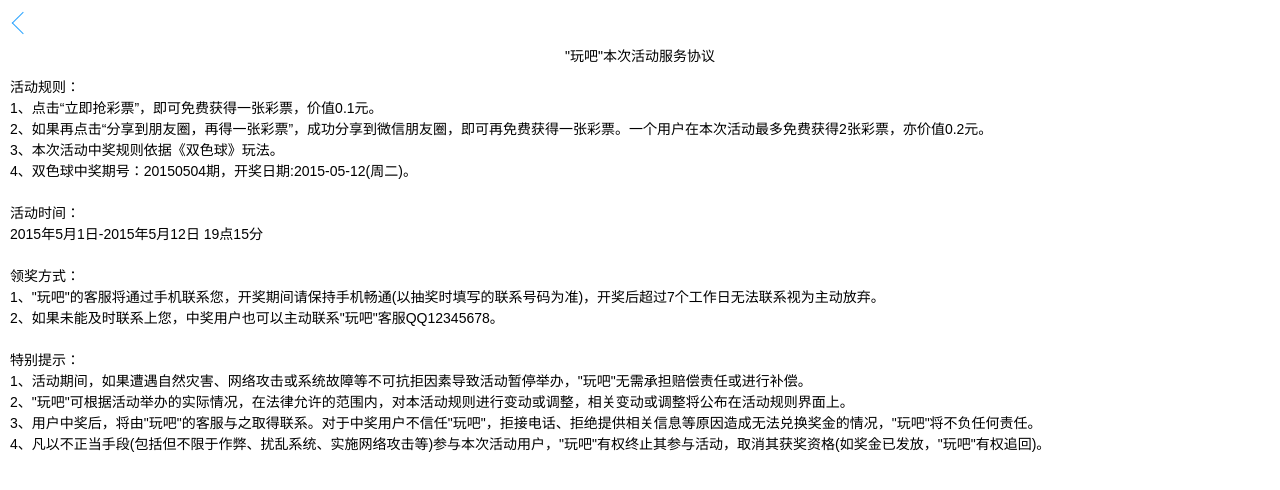
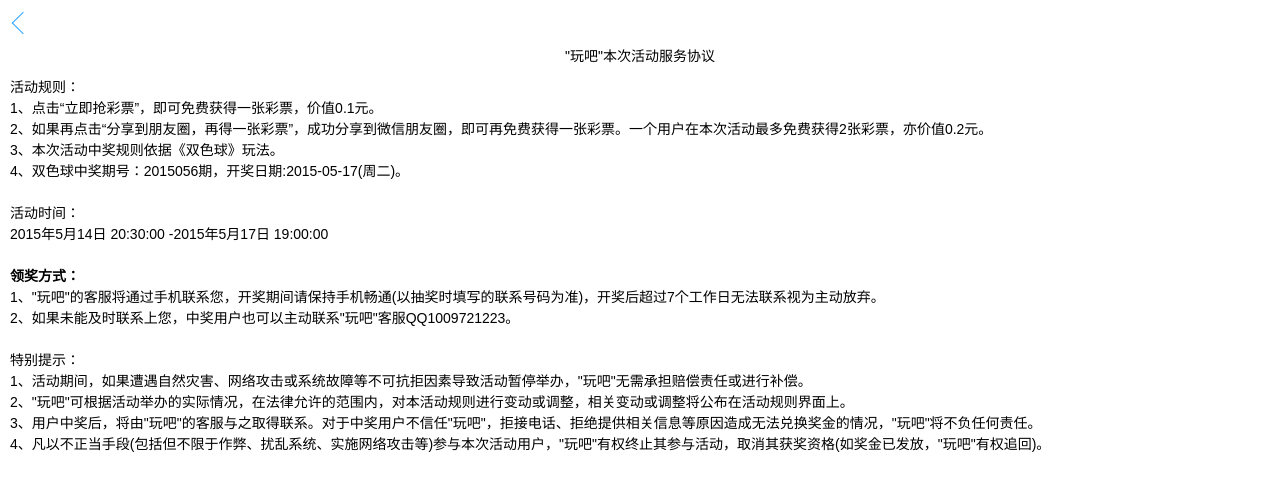
Before and after one commit to huangyunbo/caipiao, a plain HTML site: page rule.html in a window 1280 px wide. Drawn offline with Linux system fonts and the light colour scheme.

Commit message:
确定客服qq

```diff
--- a/rule.html
+++ b/rule.html
@@ -16,14 +16,14 @@
 1、点击“立即抢彩票”，即可免费获得一张彩票，价值0.1元。<br>
 2、如果再点击“分享到朋友圈，再得一张彩票”，成功分享到微信朋友圈，即可再免费获得一张彩票。一个用户在本次活动最多免费获得2张彩票，亦价值0.2元。<br>
 3、本次活动中奖规则依据《双色球》玩法。<br>
-4、双色球中奖期号：20150504期，开奖日期:2015-05-12(周二)。<br>
+4、双色球中奖期号：2015056期，开奖日期:2015-05-17(周二)。<br>
 <br>
 活动时间：<br>
-2015年5月1日-2015年5月12日 19点15分<br>
+2015年5月14日 20:30:00 -2015年5月17日 19:00:00<br>
 <br>
-领奖方式：<br>
+<b>领奖方式：</b><br>
 1、"玩吧"的客服将通过手机联系您，开奖期间请保持手机畅通(以抽奖时填写的联系号码为准)，开奖后超过7个工作日无法联系视为主动放弃。<br>
-2、如果未能及时联系上您，中奖用户也可以主动联系"玩吧"客服QQ12345678。<br>
+2、如果未能及时联系上您，中奖用户也可以主动联系"玩吧"客服QQ1009721223。<br>
 <br>
 特别提示：<br>
 1、活动期间，如果遭遇自然灾害、网络攻击或系统故障等不可抗拒因素导致活动暂停举办，"玩吧"无需承担赔偿责任或进行补偿。<br>
```
Also changed, not shown: index.html (+1 -1 lines).
